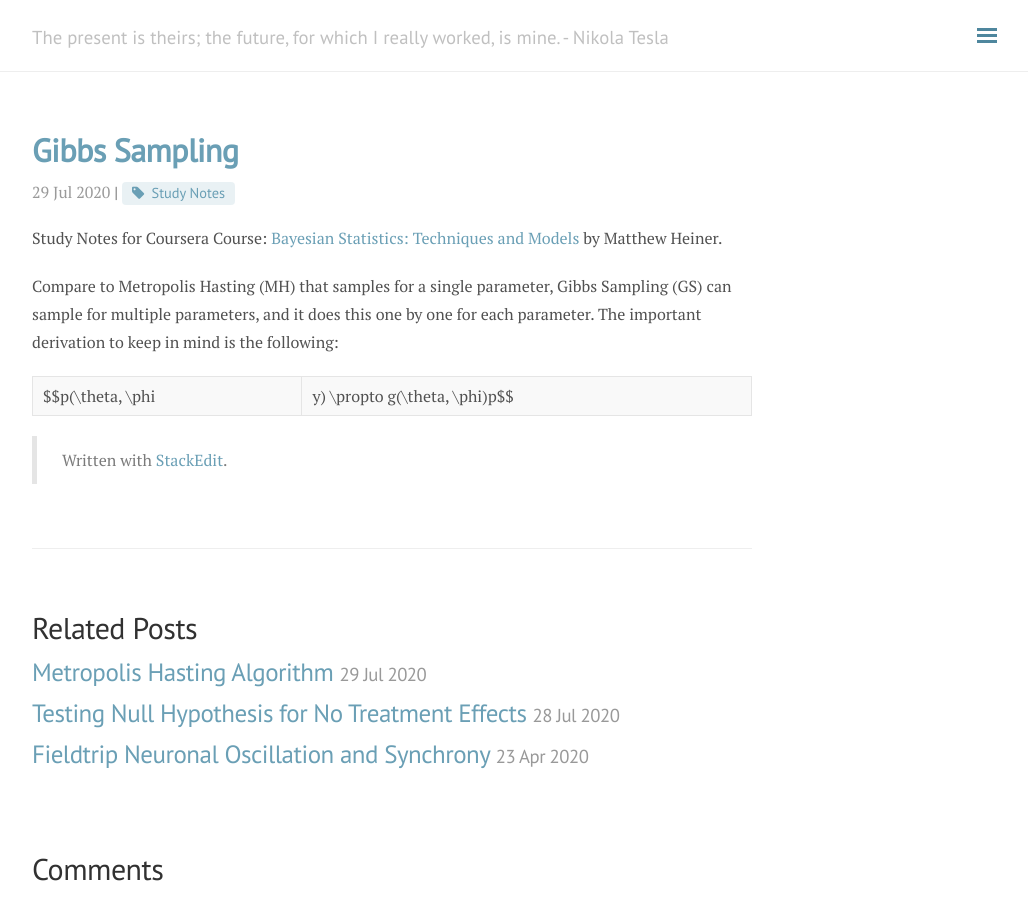
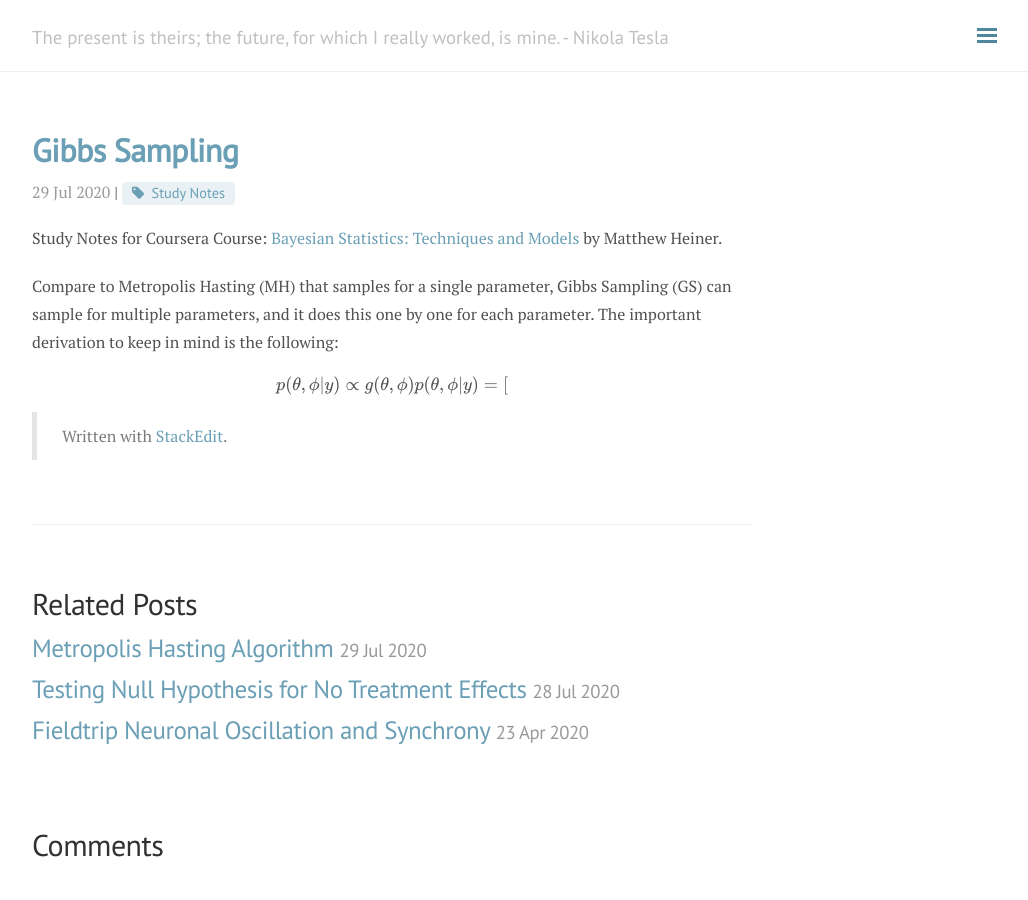
Before and after one commit to andylikescodes/andylikescodes.github.io, a Jekyll site: the page built from _posts/2020-07-29-Gibbs-Sampling.md, in a window 1280 px wide. Shown: the whole page, without its empty margins (248-1276 px from the left). Built offline with Jekyll 4.4.1, drawn with Linux system fonts in a browser that asks for light colours; nearby versions of some CDN libraries; formulas are drawn with MathJax 3; comment, search, counter and statistics services are not loaded.

Commit message:
_posts/2020-07-29-Gibbs-Sampling.md updated from https://stackedit.io/

```diff
--- a/_posts/2020-07-29-Gibbs-Sampling.md
+++ b/_posts/2020-07-29-Gibbs-Sampling.md
@@ -9,11 +9,12 @@ Study Notes for Coursera Course: [Bayesian Statistics: Techniques and Models](ht
 
 Compare to Metropolis Hasting (MH) that samples for a single parameter, Gibbs Sampling (GS) can sample for multiple parameters, and it does this one by one for each parameter. The important derivation to keep in mind is the following:
 
-$$p(\theta, \phi|y) \propto g(\theta, \phi)$$ $$p$$
+$$p(\theta, \phi|y) \propto g(\theta, \phi) \\
+    p(\theta, \phi|y) = [$$
 
 
 
 > Written with [StackEdit](https://stackedit.io/).
 <!--stackedit_data:
-eyJoaXN0b3J5IjpbMTc0NTc0MDc4Ml19
+eyJoaXN0b3J5IjpbLTIwNjk0MzgxOTVdfQ==
 -->
```
